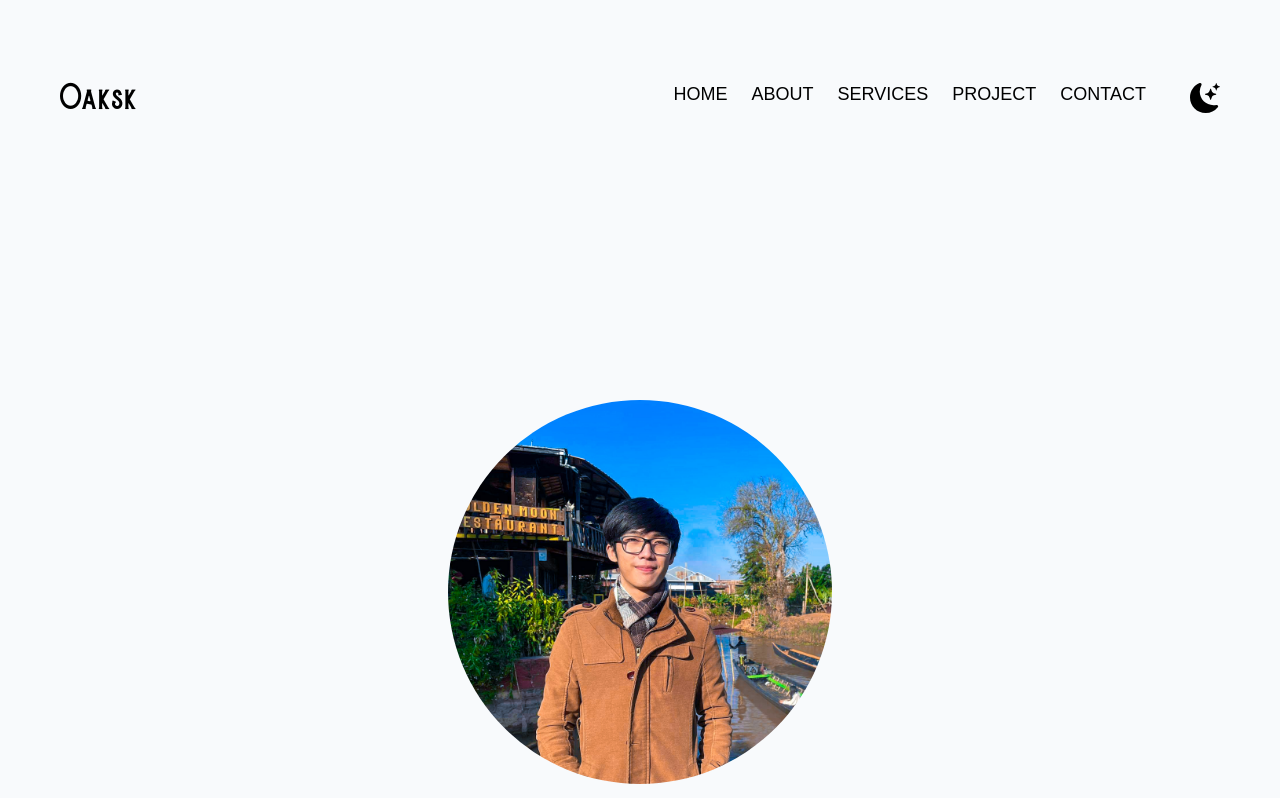
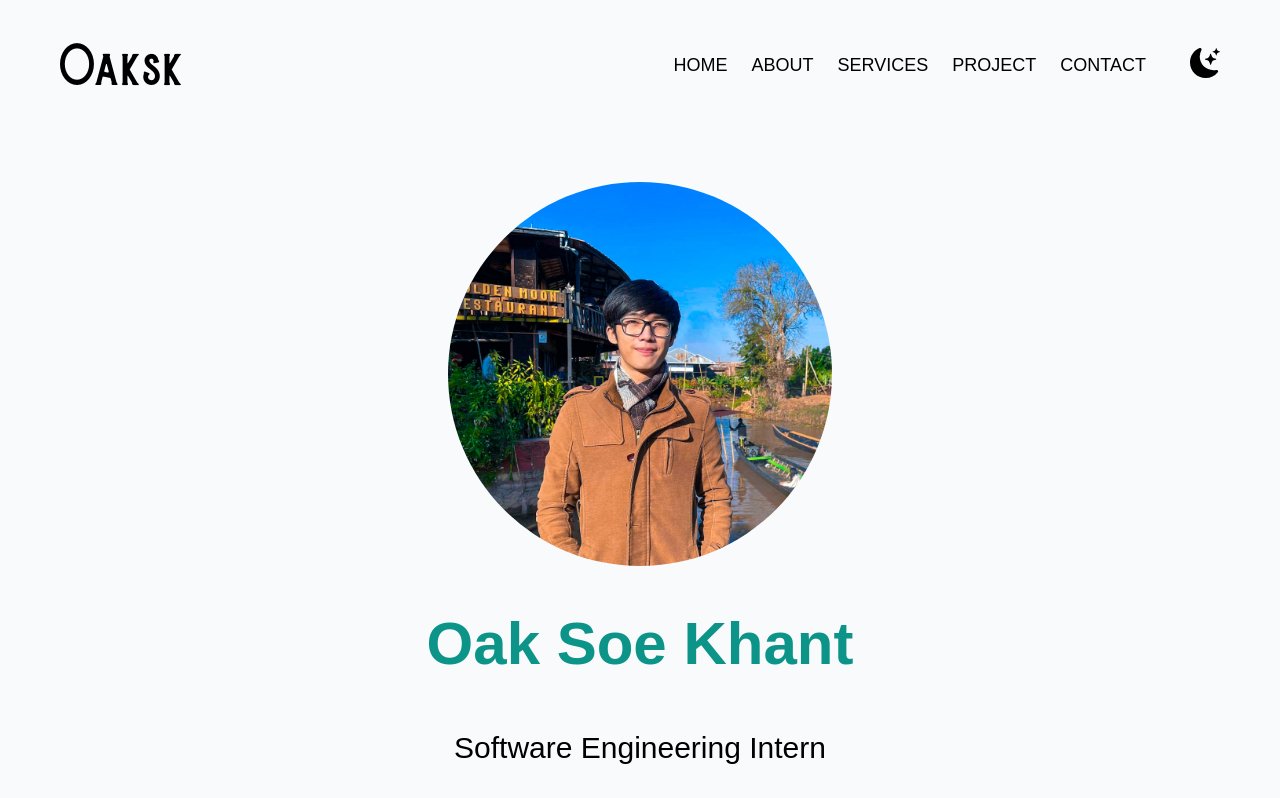
Before and after one commit to Oaksk68/Portfolio, a Next.js app: page / in a window 1280 px wide. Shown: the top 798 px of the page. Built offline with nearby package versions, Linux system fonts and the light colour scheme.

Commit message:
fix padding and footer

```diff
--- a/pages/components/Footer.jsx
+++ b/pages/components/Footer.jsx
@@ -13,11 +13,17 @@ const Footer = () => {
       <div className="w-full container mx-auto p-4 md:px-6 md:py-8">
         <div className="sm:flex sm:items-center sm:justify-between">
           <div className="block my-10 md:mb-5">
-            <a href="/" className="flex items-center mb-4 sm:mb-0">
+            <Link
+              activeClass="active"
+              smooth
+              spy
+              to="home"
+              className="flex items-center mb-4 sm:mb-0"
+            >
               <h1 className="text-4xl md:text-5xl font-burtons cursor-pointer dark:text-white">
                 Oaksk
               </h1>
-            </a>
+            </Link>
           </div>
           <div className="block my-10">
             <div className="flex items-start md:items-center md:justify-center md:ml-20 dark:text-teal-600">
--- a/pages/index.js
+++ b/pages/index.js
@@ -31,10 +31,10 @@ export default function Home() {
         <link rel="icon" href="/favicon.ico" />
       </Head>
       <main className="bg-slate-50 md:px-10 transition-all duration-500 ease-in dark:bg-gray-900">
-        {/* top section starts */}
-        <section id="nav" className="relative md:mb-40">
+        {/* nav section starts */}
+        <section id="nav" className="relative">
           <nav className="py-10 md:flex items-center justify-between dark:text-white">
-            <h1 className="ml-5 text-3xl font-burtons cursor-pointer">Oaksk</h1>
+            <h1 className="ml-5 text-5xl font-burtons cursor-pointer">Oaksk</h1>
             <div
               onClick={() => setOpen(!open)}
               className="text-3xl absolute right-1 top-10 md:hidden cursor-pointer"
@@ -46,12 +46,12 @@ export default function Home() {
               )}
             </div>
             <div
-              className={`absolute min-h-fit w-screen bg-slate-50 dark:bg-gray-900 md:bg-none md:static md:min-h-fit md:w-auto items-center px-5  transition-all duration-500 ease-in ${
+              className={`absolute min-h-fit w-screen bg-slate-50 dark:bg-gray-900 md:bg-none md:static md:min-h-fit md:w-auto items-center px-5 transition-all duration-500 ease-in ${
                 open ? "right-0" : "right-[-250%] "
               }`}
             >
               <ul
-                className={`flex md:flex-row flex-col md:items-center gap-6 py-10 text-center uppercase `}
+                className={`flex md:flex-row flex-col md:items-center gap-6 py-2 text-center uppercase `}
               >
                 <li className="text-lg mb-3 transition-all cursor-pointer duration-300 hover:text-teal-600">
                   <Link activeClass="active" smooth spy to="home">
@@ -98,9 +98,9 @@ export default function Home() {
                 </li>
                 <li
                   onClick={() => setDarkMode(!darkMode)}
-                  className="md:ml-5 text-x cursor-pointer text-lg "
+                  className="md:ml-5 cursor-pointer"
                 >
-                  <BsFillMoonStarsFill className="inline cursor-pointer text-3xl hover:text-teal-600 duration-300 mb-1" />
+                  <BsFillMoonStarsFill className="inline cursor-pointer text-3xl hover:text-teal-600 duration-300 md:mb-4" />
                 </li>
                 {/* {Links.map((URL) => (
                   <li key={URL.name} className="text-lg">
```
